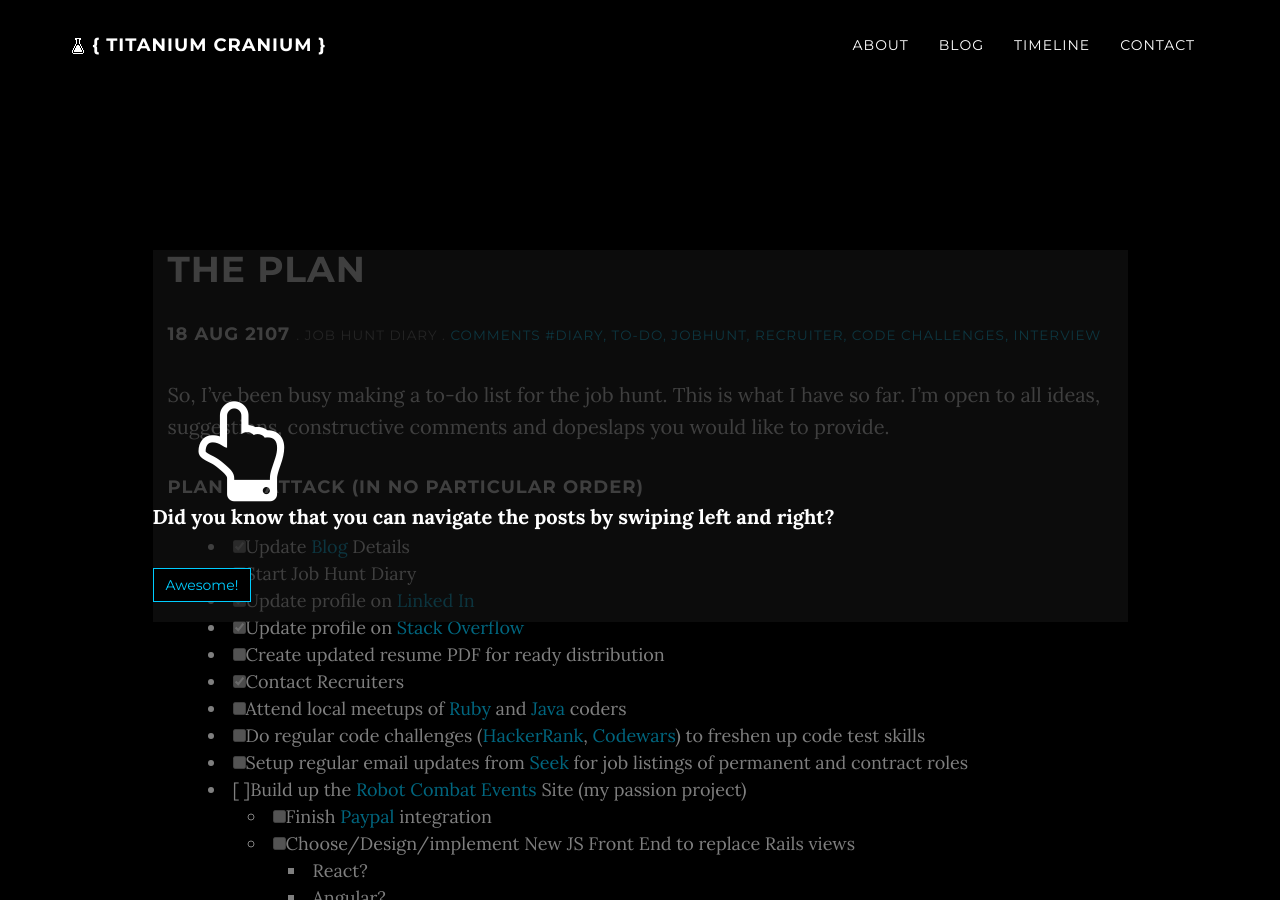
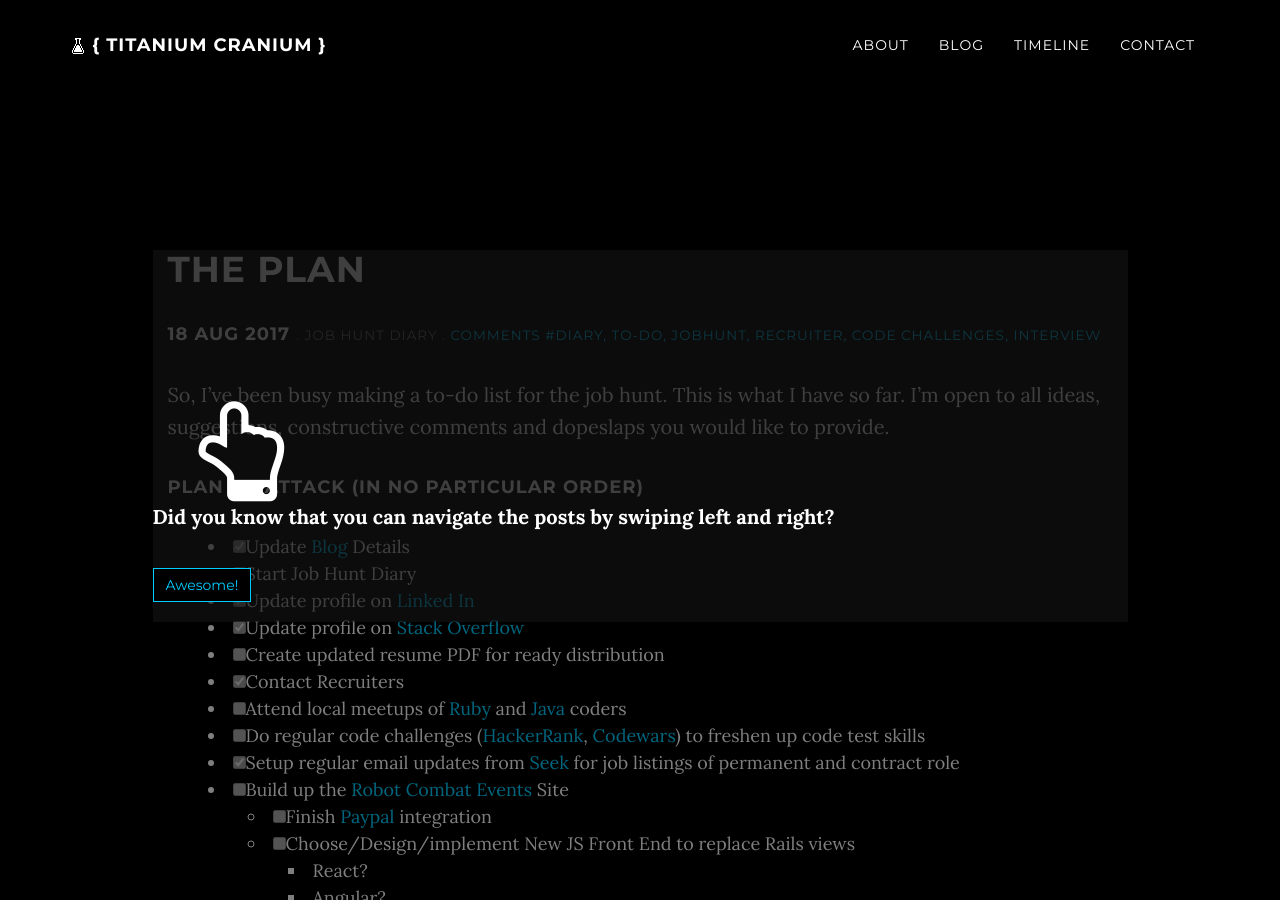
Before and after one commit to titanium-cranium/titanium-cranium.github.io, a Jekyll site: the page built from _posts/2017-08-18-the-plan.md, in a window 1280 px wide and 900 px high. Built offline with Jekyll 4.4.1, drawn with Linux system fonts in a browser that asks for light colours; nearby versions of some CDN libraries; comment, search, counter and statistics services are not loaded; a style sheet for code colours, icons or effects is not loaded.

Commit message:
new post

```diff
--- a/_posts/2107-08-18-the-plan.md
+++ b/_posts/2017-08-18-the-plan.md
@@ -17,8 +17,8 @@
 * [x] Contact Recruiters
 * [ ] Attend local meetups of [Ruby](https://www.meetup.com/en-AU/Ruby-On-Rails-Oceania-Melbourne/) and [Java](https://www.meetup.com/en-AU/Melbourne-Java-JVM-Users-Group/) coders
 * [ ] Do regular code challenges ([HackerRank](https://www.hackerrank.com/dashboard), [Codewars](https://www.codewars.com/CodeWars)) to freshen up code test skills
-* [ ] Setup regular email updates from [Seek](seek.com) for job listings of permanent and contract roles
-* [ ]Build up the [Robot Combat Events](www.robotcombatevents.com) Site (my passion project)
+* [x] Setup regular email updates from [Seek](seek.com) for job listings of permanent and contract role
+* [ ] Build up the [Robot Combat Events](www.robotcombatevents.com) Site
     * [ ] Finish [Paypal](https://developer.paypal.com/) integration
     * [ ] Choose/Design/implement New JS Front End to replace Rails views
         * React?
```
Also changed, not shown: _posts/2017-08-18-Day3.md (added, +16 -0 lines).
